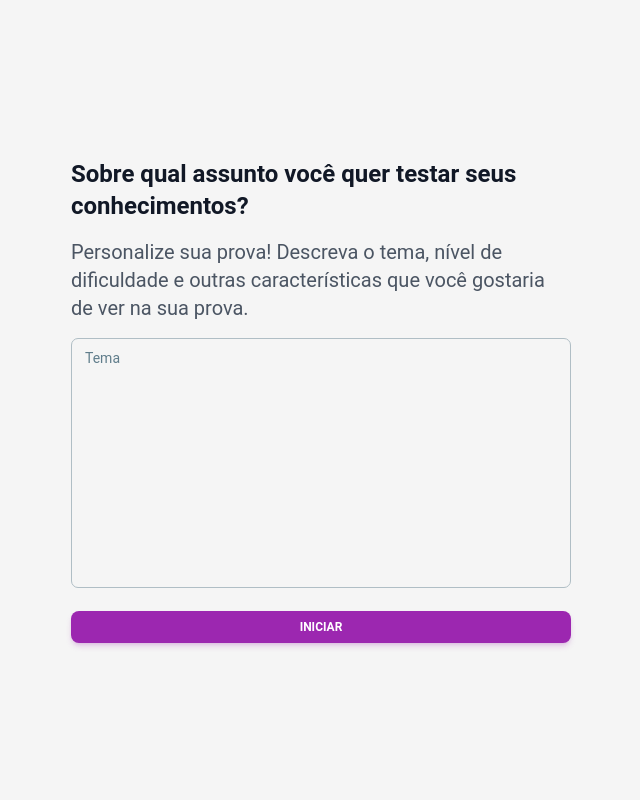
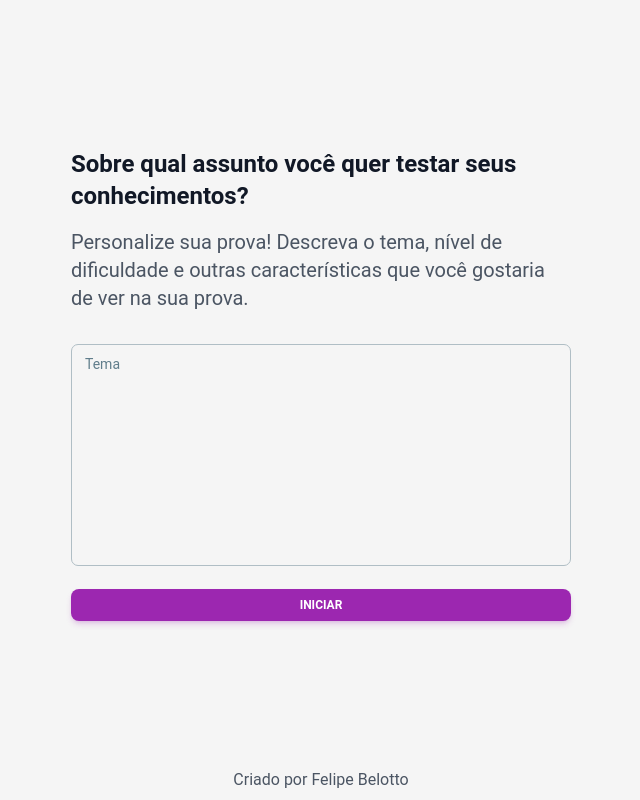
Before and after one commit to Felipe-Belotto/AI-Quest, a React (Vite) app: page / in a window 1280 px wide. Both pictures are taken after a click on the button "COMEÇAR". Shown: the whole page, without its empty margins (319-959 px from the left). Built offline with nearby package versions, Linux system fonts and the light colour scheme.

Commit message:
Ajustes de UI e adicionando funcionalidade a função de gerar prova

```diff
--- a/src/App.jsx
+++ b/src/App.jsx
@@ -5,6 +5,7 @@ import Prova from './assets/components/Prova';
 import gerarProva from './assets/functions/gerarProva';
 import MenuStart from './assets/components/MenuStart';
 import StartPage from './assets/components/StartPage';
+import Footer from './assets/components/Footer';
 
 function App() {
   const [mensagem, setMensagem] = useState("");
@@ -42,7 +43,8 @@ function App() {
       const propsMenu = {botaoIniciar,mensagem,erroAPI,setMensagem,tema,setResposta,handleClick}
 
   return (
-    <main className='w-[100vw] flex justify-center'>
+    <>
+    <main className='w-[100vw] min-h-[95vh] flex justify-center items-center flex-1'>
     {
       resposta != "" ?
       <Prova lista={resposta} tema={tema} voltar={()=> {setResposta("")}}/>
@@ -50,9 +52,11 @@ function App() {
       startPage ?
       <StartPage start={handleStartPage}/> :
       <MenuStart {...propsMenu}/>
-
     }
     </main>
+
+    <Footer/>
+    </>
 
 
   );
--- /dev/null
+++ b/src/assets/components/Footer.jsx
@@ -0,0 +1,11 @@
+import React from 'react'
+
+export default function Footer() {
+  return (
+
+      <footer className=' flex justify-center items-center h-8 bg-[#f5f5f5] text-[#4B5563] '>
+        <a href="https://github.com/Felipe-Belotto" target='_blank' className='py-1 px-2 hover:bg-[#9b29ac] hover:text-white rounded' >Criado por Felipe Belotto</a>
+        </footer>
+
+  )
+}
--- a/src/assets/components/MenuStart.jsx
+++ b/src/assets/components/MenuStart.jsx
@@ -1,23 +1,28 @@
 import React from "react";
 import { Button, Textarea } from "@material-tailwind/react";
+import {motion} from "framer-motion"
 
 export default function MenuStart(props) {
 
+  const animacaoScale = [1.0, 1.01, 1.02, 1.03, 1.04, 1.05, 1.06, 1.07, 1.08, 1.09, 1.1, 1.09, 1.08,1.07, 1.06, 1.05, 1.04, 1.03, 1.02, 1.01, 1.0];
+
   return (
-    <div className="w-full max-w-[500px] flex flex-col gap-4 px-[5%] xl:px-0">
+    <div className="w-full max-w-[500px] flex flex-col gap-4 px-[5%] xl:px-0 ">
       <h1 className="text-2xl font-bold text-[#111826]">Sobre qual assunto você quer testar seus conhecimentos?</h1>
       <p className="text-base xl:text-xl text-[#4B5563]">
 Personalize sua prova! Descreva o tema, nível de dificuldade e outras características que você gostaria de ver na sua prova.</p>
+    <div className="mt-4">
       <Textarea
         rows={10}
-        className="lg:h-[250px]"
+        className="h-[100px] "
         label="Tema"
         value={props.mensagem}
         onChange={(e) => props.setMensagem(e.target.value)}
+
       />
+      </div>
 
       <Button
-        size="md"
         className="py-2"
         disabled={!props.botaoIniciar}
         color={props.erroAPI ? "orange" : "purple"}
@@ -30,10 +35,15 @@ Personalize sua prova! Descreva o tema, nível de dificuldade e outras caracter
             "Iniciar"
           )
         ) : (
+          <motion.div
+          animate={{ scale: animacaoScale }} // Variação da escala para o efeito de pulso
+          transition={{ duration: 1, repeat: Infinity, ease: "easeInOut" }} // Configurações da transição
+          >
           <p className="flex gap-2 items-center justify-center">
             Preparando ambiente{" "}
             <img className="h-4" src="/loading.gif" alt="loading icon" />
           </p>
+          </motion.div>
         )}
       </Button>
     </div>
--- a/src/assets/components/Prova.jsx
+++ b/src/assets/components/Prova.jsx
@@ -37,14 +37,15 @@ export default function Prova(props) {
 
   return (
     <>
+    <section className='flex flex-col gap-4  p-2 pb-8  lg:w-[600px]'>
+    <header className='p-4 flex flex-col gap-4 bg-white border shadow'>
+    <h1 className='text-2xl'>AI Question</h1>
+    <p>Tema: {props.tema == "" || props.tema == props.tema || props.tema == undefined ? "Ensino fudamental e médio" : props.tema}</p>
+    </header>
+
     {step === 0 ? (
       /* Prova  */
-  <section className='flex flex-col gap-4  p-2 pb-8'>
-
-    <header className='p-4 flex flex-col gap-4 bg-white border shadow'>
-    <h1 className='text-3xl'>AI Question</h1>
-    <p>Tema: {props.tema}</p>
-    </header>
+ <>
 
 {props.lista.map((item, index) => (
   <div className='flex flex-col gap-4 justify-between border-gray-300 bg-white border p-4 rounded-lg lg:w-[600px]' key={index}>
@@ -63,15 +64,10 @@ export default function Prova(props) {
   </div>
 ))}
     <Button className='bg-[#9e3dff]' onClick={()=> validarRespostas()}>Confirmar respostas</Button>
-    </section>
+    </>
     ) :
     /* Prova corrigida */
-     <section className='flex flex-col gap-4  p-2 pb-8  lg:w-[600px]'>
-
-     <header className='p-4 flex flex-col gap-4 bg-white border shadow'>
-    <h1 className='text-3xl'>AI Question</h1>
-    <p>Tema: {props.tema}</p>
-    </header>
+     <>
 
     <div className='p-4 flex justify-between gap-4 bg-white border shadow'>
     <div className='flex flex-col gap-2'>
@@ -94,6 +90,7 @@ export default function Prova(props) {
               texto={alternativa}
               index={altIndex}
               pergunta={index}
+              enunciado={item.enunciado}
               alternativaCorreta={item.resposta}
             />
           ))}
@@ -101,8 +98,9 @@ export default function Prova(props) {
       </div>
     ))}
         <Button className='bg-[#1e0932]' onClick={()=> window.location.reload()}>Voltar ao inicio</Button>
-        </section>
+     </>
   }
+  </section>
     </>
   );
 }
--- a/src/assets/components/StartPage.jsx
+++ b/src/assets/components/StartPage.jsx
@@ -14,10 +14,10 @@ export default function StartPage(props) {
     <img className='w-14' src="/coruja.png" alt="" />
   </header>
 
-  <section className='flex flex-col justify-between items-center w-full xl:flex-row lg:px-[15%] px-[5%]'>
+  <section className='flex flex-col justify-between items-center w-full xl:flex-row 2xl:px-[15%] px-[5%] gap-8'>
 
     <div className='flex flex-col gap-4'>
-    <h1 className='text-2xl xl:text-4xl text-[#111826] font-bold max-w-[535px]'>Reinvente seus estudos com provas feitas pela IA</h1>
+    <h1 className='text-2xl xl:text-4xl text-[#111826] font-bold max-w-[535px] 2xl:w-[535px]'>Reinvente seus estudos com provas feitas pela IA</h1>
     <p className='text-base xl:text-xl text-[#4B5563] max-w-[734px]'>Uma ferramenta em desenvolvimento para potencializar seus estudos. Crie provas personalizadas em segundos, adaptados às suas necessidades e ritmo de estudo, com diferentes tipos de avaliação e níveis de dificuldade.</p>
     <div className='flex flex-col lg:block'>
     <Button color='purple' className='mt-6 xl:mt-12' onClick={props.start}>Começar</Button>
--- /dev/null
+++ b/src/assets/functions/comentarQuestao.js
@@ -0,0 +1,30 @@
+import { GoogleGenerativeAI } from "@google/generative-ai";
+
+export default async function comentarQuestao(props) {
+
+  const key = import.meta.env.VITE_GEMINI;
+
+  const genAI = new GoogleGenerativeAI(key);
+/*   const model = genAI.getGenerativeModel({ model: "gemini-pro" }); */
+  const model = genAI.getGenerativeModel({ model: "gemini-1.5-pro-latest" });
+
+  const chat = model.startChat({
+    generationConfig: {
+      maxOutputTokens: 100000,
+    },
+  });
+
+  const mensagem = `Gere um breve comentário sobre a resposta que o usuário deu em relação ao enunciado, até no máximo duas linhas. Caso a resposta do usuário seja correta, apenas escreva uma mensagem de parabens algo como "Parabens, voce acertou" ou algo do gênero. ${props.enunciado} com a alternativa ${props.alternativa} e com a alternativa correta ${props.alternativaCorreta}`
+
+
+    try {
+      const result = await chat.sendMessage(mensagem);
+      const response = await result.response;
+      const text = await response.text();
+      return text;
+    } catch (error) {
+      console.error( error);
+      return "Erro ao gerar comentário";
+
+  }
+}
--- a/src/assets/functions/gerarProva.js
+++ b/src/assets/functions/gerarProva.js
@@ -14,10 +14,11 @@ export default async function gerarProva(msg) {
     },
   });
 
+    const mensagem = msg == "" || msg == null || msg == undefined ? "Temas relacionados ao ensino fudamental e médio" : msg
+
 
     try {
-      const result = await chat.sendMessage(`Crie 10 perguntas de múltipla escolha sobre ${msg} com 5 alternativas cada. Cada pergunta deve ter apenas uma resposta correta. Retorne o resultado em formato JSON mas tenha consciencia que o resultado da sua resposta passara pela função JSON.parse então envie de acordo com os requisitos necessarios para ela nao dar erro, não retorne em codeblock, não irei visualizar, mande somente [{},] o array e os objetos que compõem o JSON
-      ,Certifique-se que alternativas: será sempre um array e nunca uma string e que as alternativas não estão dentro de arrays adicionais, o que tornara a estrutura inválida. O JSON espera que as alternativas sejam um array direto, não um array de arrays. Resposta nunca será uma string vazia. Se atente para nunca faltar aspas necessárias para manter a aplicação estavel.Caso seja perguntado de Star Wars, não de o exemplo abaixo sempre tente ser criativo. Cuidado com SyntaxError pois irei usar o seu retorno para transformar em json.parse() .Você vai retornar como nesse exemplo:[
+      const result = await chat.sendMessage(`Crie 10 perguntas de múltipla escolha sobre ${mensagem} com 5 alternativas cada. Cada pergunta deve ter apenas uma resposta correta. Ao selecionar perguntas sempre escolhas a que possui certeza que estão corretas por exemplo se for relacionado ao meio academico, procure questões que cairam em faculdades ou provas de escola, caso não seja do meio academico, procure informações confiaveis para gerar as questões . Retorne o resultado em formato JSON mas tenha consciencia que o resultado da sua resposta passara pela função JSON.parse então envie de acordo com os requisitos necessarios para ela nao dar erro, não retorne em codeblock, não irei visualizar, mande somente [{},] o array e os objetos que compõem o JSON, Certifique-se que alternativas: será sempre um array e nunca uma string e que as alternativas não estão dentro de arrays adicionais, o que tornara a estrutura inválida. O JSON espera que as alternativas sejam um array direto, não um array de arrays. Resposta nunca será uma string vazia. Se atente para nunca faltar aspas necessárias para manter a aplicação estavel.Caso seja perguntado de Star Wars, não de sempre as questões do exemplo abaixo sempre tente ser criativo. Cuidado com SyntaxError pois irei usar o seu retorno para transformar em json.parse() .Você vai retornar como nesse exemplo:[
         {
           "enunciado": "Qual é o nome do planeta natal de Luke Skywalker?",
           "alternativas": ["Tatooine", "Alderaan", "Naboo", "Coruscant", "Endor"],
```
